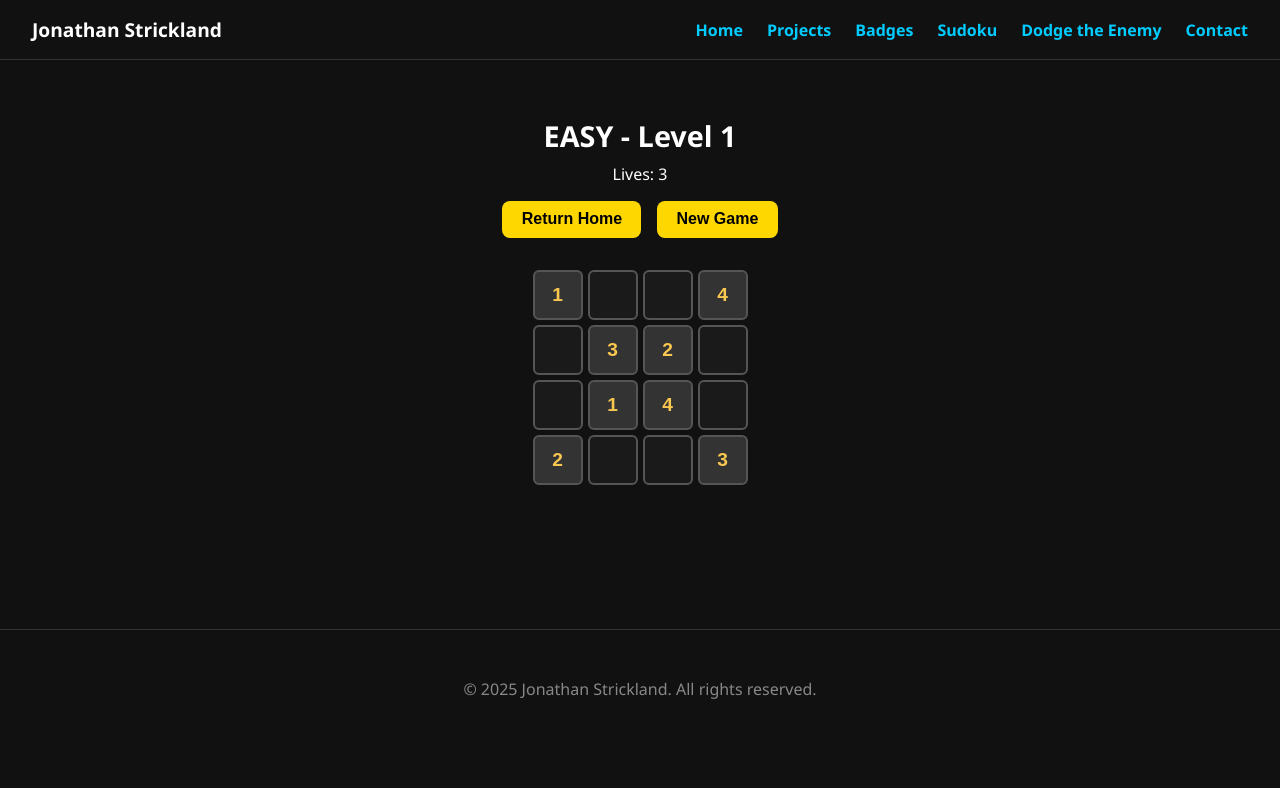
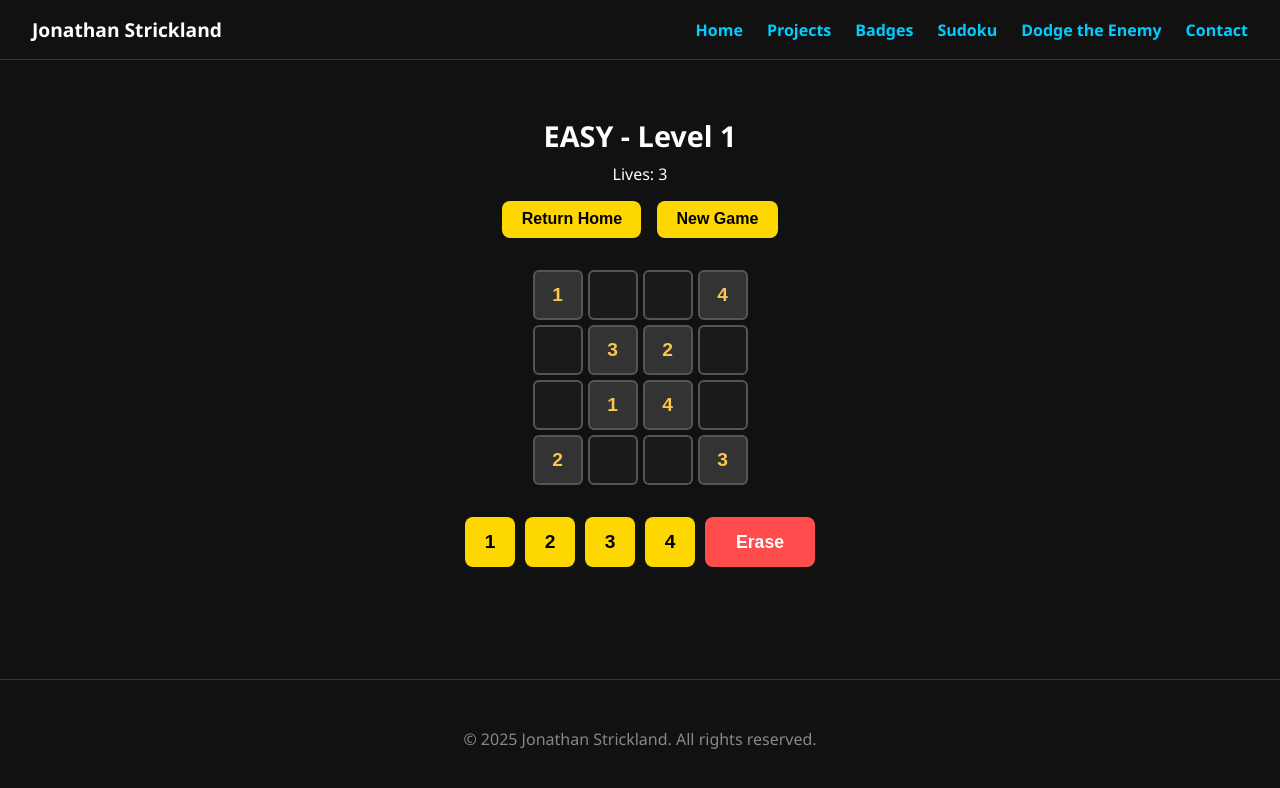
Before and after one commit to Jonathan-Strickland/portfolio, a React (Vite) app: page /sudokumenu in a window 1280 px wide. Both pictures are taken after a click on the button "Easy". Shown: the top 788 px of the page. Built offline with nearby package versions, Linux system fonts and the light colour scheme.

Commit message:
sudoku numpad added

```diff
--- a/src/pages/Sudoku.css
+++ b/src/pages/Sudoku.css
@@ -31,7 +31,6 @@
 .difficulty-buttons button:hover {
   background-color: #ffd900;
 }
-
 
 .sudoku-wrapper {
   text-align: center;
@@ -103,6 +102,11 @@
   pointer-events: none;
 }
 
+input.selected {
+  outline: 2px solid gold;
+  background-color: #333;
+}
+
 /* Game messages */
 .game-over {
   color: red;
@@ -118,37 +122,43 @@
   margin-top: 1rem;
 }
 
-/* Number Pad */
-.mobile-pad {
-  display: none;
-}
-
-@media (max-width: 768px) {
 .mobile-pad {
   display: flex;
   flex-wrap: wrap;
   justify-content: center;
-    gap: 0.5rem;
+  gap: 10px;
   margin-top: 2rem;
 }
 
 .mobile-pad button {
-    padding: 0.8rem 1.2rem;
+  width: 50px;
+  height: 50px;
   font-size: 1.2rem;
+  font-weight: bold;
   background-color: gold;
   border: none;
   border-radius: 8px;
-    font-weight: bold;
-    color: black;
   cursor: pointer;
-    flex: 1 0 18%;
-  }
-
-  .mobile-pad .erase {
-    background-color: #f87171;
+  transition: background-color 0.3s ease;
 }
 
 .mobile-pad button:hover {
   background-color: #ffd900;
 }
+
+.mobile-pad .erase {
+  background-color: #ff4d4d;
+  color: white;
+  width: 110px;
+  height: 50px;
+  font-size: 1.1rem;
+  font-weight: bold;
+  border: none;
+  border-radius: 8px;
+  cursor: pointer;
+  transition: background-color 0.3s ease;
 }
+
+.mobile-pad .erase:hover {
+  background-color: #e60000;
+}
--- a/src/pages/SudokuGame.jsx
+++ b/src/pages/SudokuGame.jsx
@@ -87,8 +87,6 @@ export default function SudokuGame() {
     navigate(`/sudoku/${difficulty}/${randomLevel}`);
   };
 
-  const isMobile = window.innerWidth <= 768;
-
   if (!board || board.length === 0) return <div className="sudoku-wrapper"><p>Loading puzzle...</p></div>;
 
   return (
@@ -111,24 +109,25 @@ export default function SudokuGame() {
             <input
               key={`${rowIndex}-${colIndex}`}
               type="text"
-              maxLength="1"
+              readOnly
               value={cell || ''}
               onClick={() => setSelectedCell([rowIndex, colIndex])}
-              onChange={(e) => handleChange(rowIndex, colIndex, e.target.value)}
-              className={initialBoard[rowIndex][colIndex] !== null ? 'fixed' : ''}
+              className={`${initialBoard[rowIndex][colIndex] !== null ? 'fixed' : ''} ${selectedCell?.[0] === rowIndex && selectedCell?.[1] === colIndex ? 'selected' : ''}`}
             />
           ))
         )}
       </div>
 
-      {isMobile && (
-        <div className="mobile-pad">
-          {[...Array(board.length)].map((_, i) => (
-            <button key={i + 1} onClick={() => handlePadClick(String(i + 1))}>{i + 1}</button>
-          ))}
-          <button className="erase" onClick={() => handlePadClick('')}>Erase</button>
-        </div>
-      )}
+      <div className="mobile-pad">
+        {[...Array(board.length)].map((_, i) => (
+          <button key={i + 1} onClick={() => handlePadClick(String(i + 1))}>
+            {i + 1}
+          </button>
+        ))}
+        <button className="erase" onClick={() => handlePadClick('')}>
+          Erase
+        </button>
+      </div>
 
       {lives <= 0 && <div className="game-over">Game Over</div>}
       {win && <div className="game-win">🎉 You Win!</div>}
```
Lines whose indentation alone changed are shown as unchanged.
